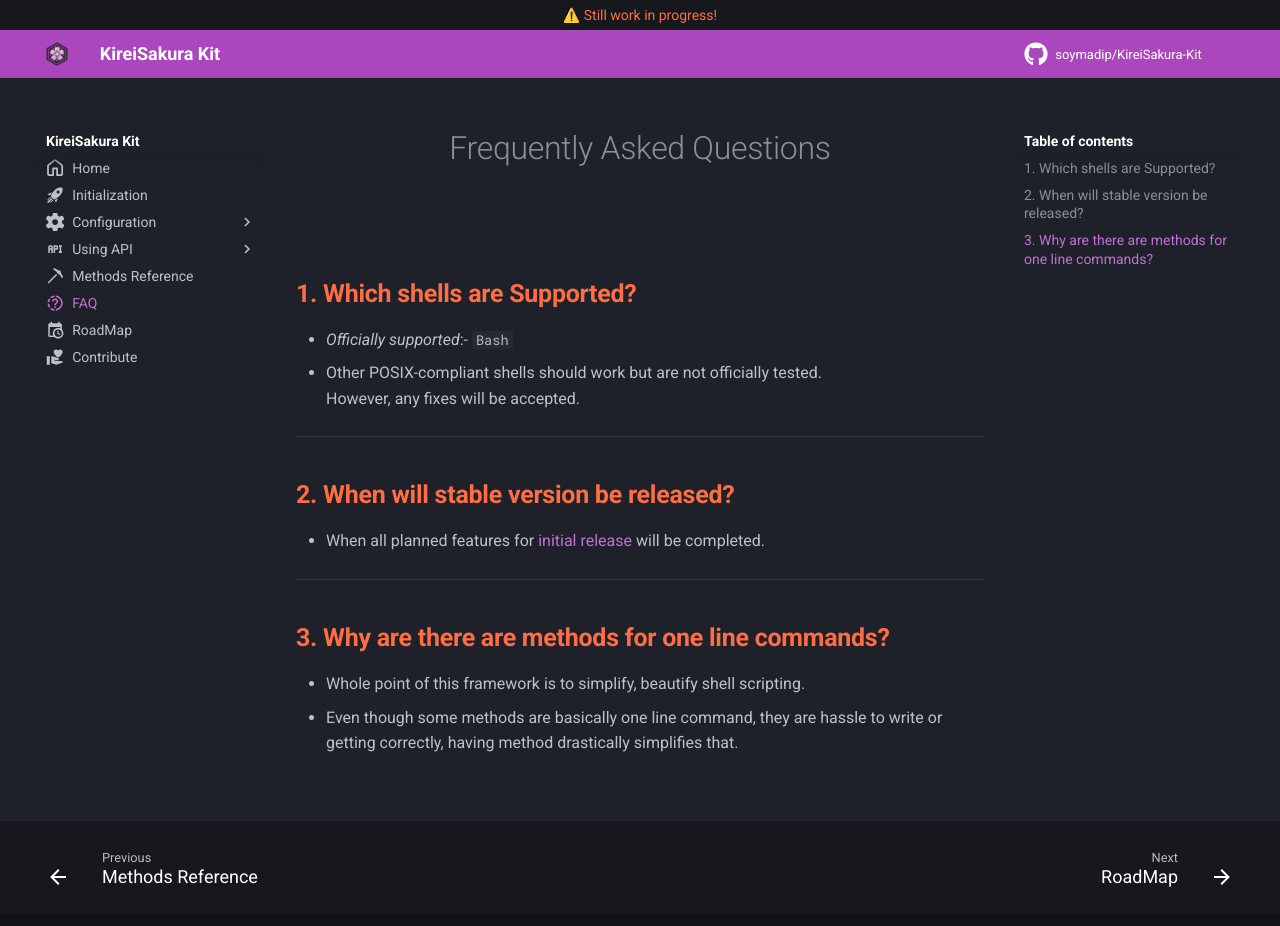
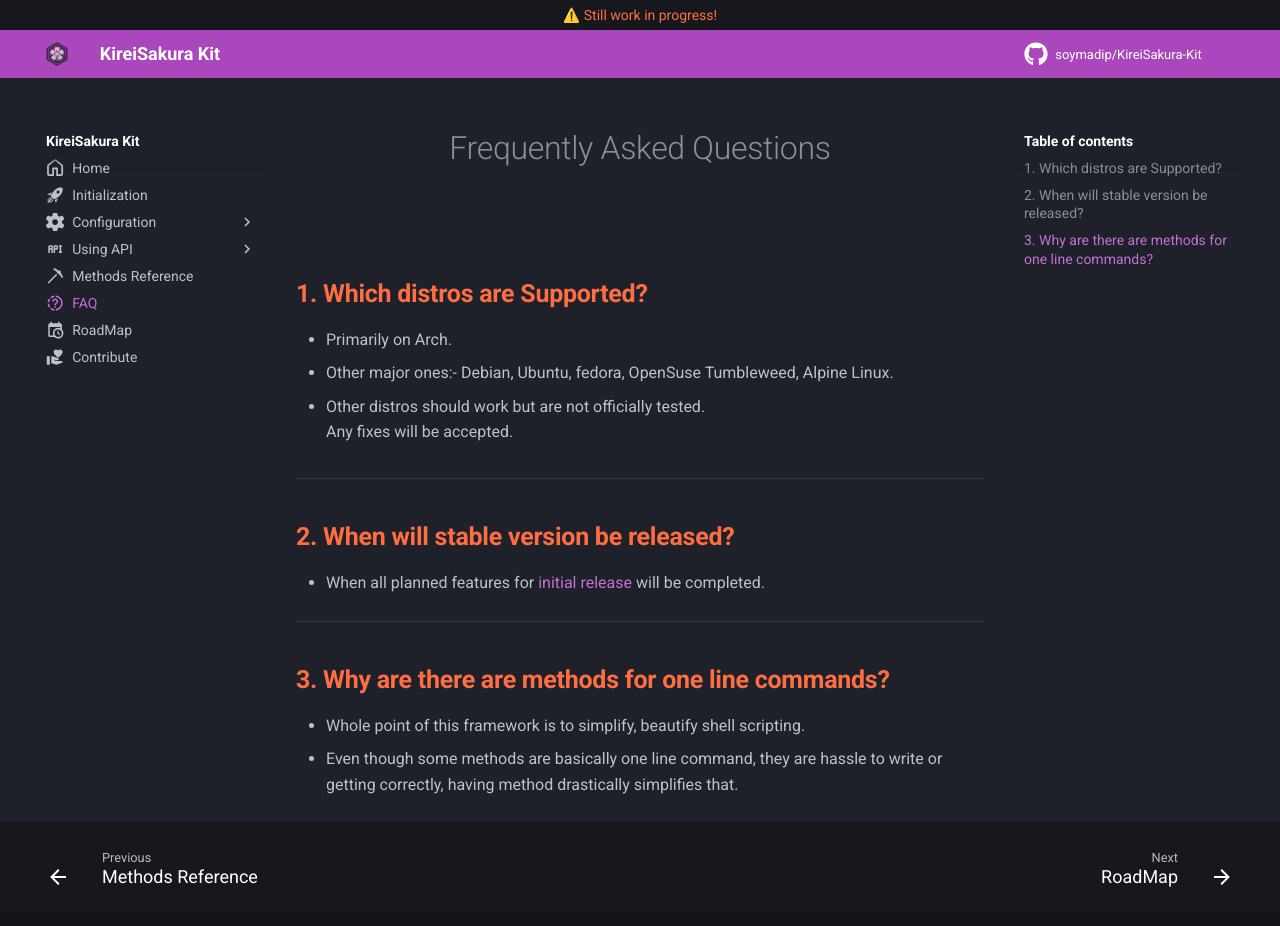
Before and after one commit to soymadip/KireiSakura-Kit, an MkDocs documentation site: the page built from docs/docs/faq.md, in a window 1280 px wide and 937 px high. Shown: the top 926 px of the window. Built offline with MkDocs 1.6.1 and Material for MkDocs 9.7.7, drawn with Linux system fonts in a browser that asks for light colours; comment, search, counter and statistics services are not loaded.

Commit message:
Update faq

```diff
--- a/docs/docs/faq.md
+++ b/docs/docs/faq.md
@@ -6,10 +6,12 @@
 <h1 align="center"> Frequently Asked Questions</h1>
 <br>
 
-## **1. Which shells are Supported?**
+## **1. Which distros are Supported?**
 
-- *Officially supported*:- `Bash`
-- Other POSIX-compliant shells should work but are not officially tested.<br>However, any fixes will be accepted.
+- Primarily on Arch.
+- Other major ones:- Debian, Ubuntu, fedora, OpenSuse Tumbleweed, Alpine Linux.
+
+- Other distros should work but are not officially tested.<br>Any fixes will be accepted.
 
 ---
 ## **2. When will stable version be released?**
```
